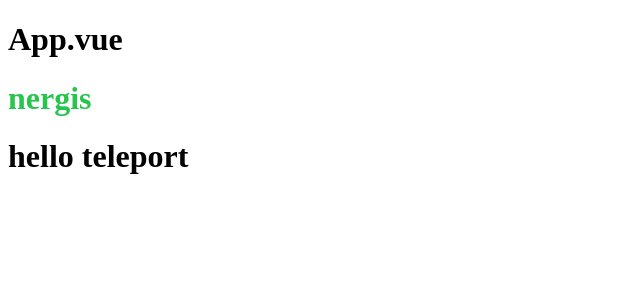
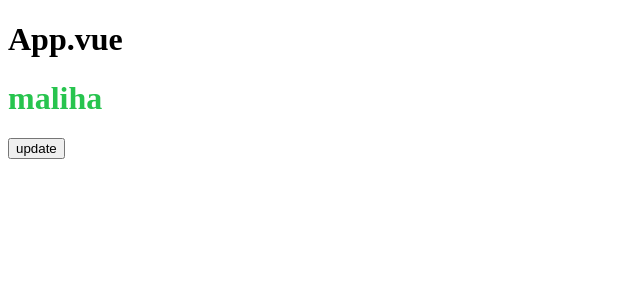
Before and after one commit to Malihashahi/vueCLi, a Vue app: page / in a window 1280 px wide. Shown: the top 300 px of the page, without its empty margins (0-640 px from the left). Built offline with nearby package versions, Linux system fonts and the light colour scheme.

Commit message:
use ref reactivty

```diff
--- a/src/App.vue
+++ b/src/App.vue
@@ -6,11 +6,7 @@
     {{ name }}
    </HomeComponet>
 
-
-  <teleport to="span">
-   <div><h1>hello teleport</h1></div>
-  </teleport>
-</div>
+  </div>
 </template>
 
 <script>
--- a/src/components/HomeComponet.vue
+++ b/src/components/HomeComponet.vue
@@ -2,8 +2,9 @@
   <div>
 
    <h1>
-    {{ name}}
+    {{ name }}
    </h1>
+   <button @click="updateName">update</button>
 
   </div>
 </template>
@@ -11,20 +12,22 @@
 
 
 <script>
-
+import {ref} from "vue"
 
 export default {
 
-   data(){
+
+    setup(){
+      let name = ref("maliha");
+      function updateName(){
+         name.value = "bahar"
+      }
       return{
-        name : 'nergis'
-      }
-   },
-    methods:{
-
+        name , updateName
+      };
     }
 
-}
+};
 </script>
 
 <style scoped>
```
